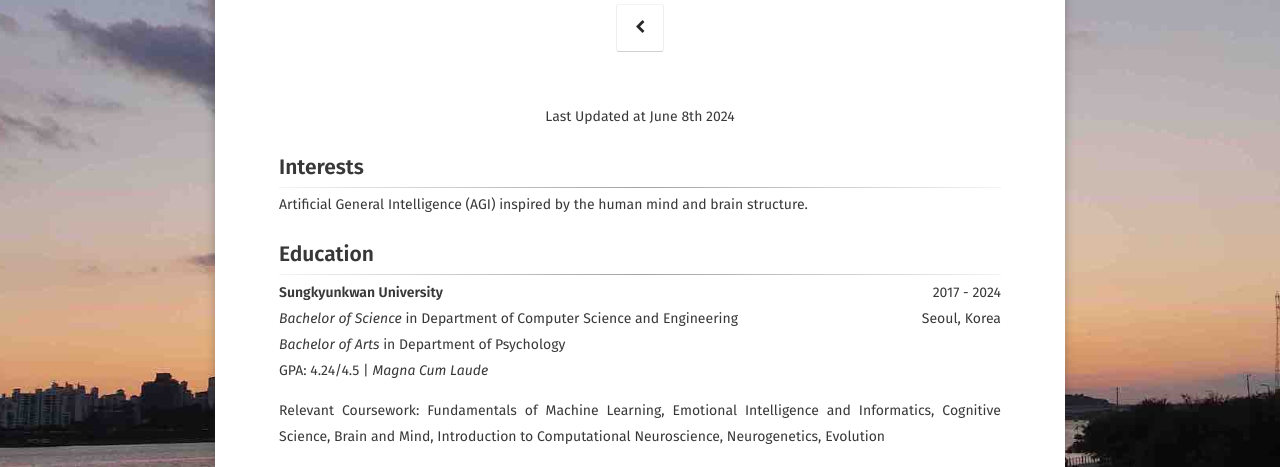
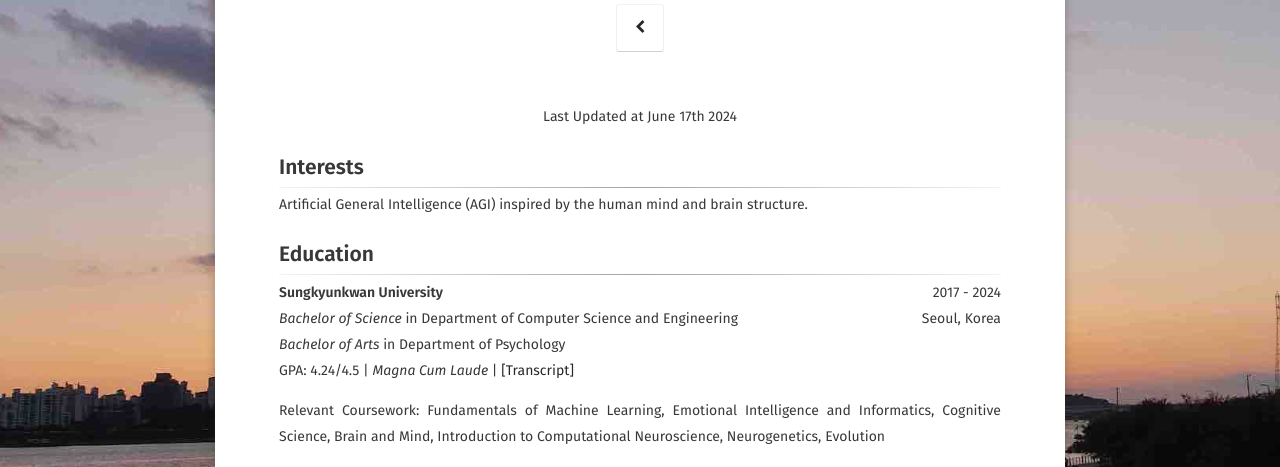
Before and after one commit to psj8252/psj8252.github.io, a Jekyll site: the page built from about/index.md, in a window 1280 px wide and 900 px high. Shown: the part 185-652 px from the top of the window. Built offline with Jekyll 4.4.1, drawn with Linux system fonts in a browser that asks for light colours.

Commit message:
feat: Add transcript

```diff
--- a/about/index.md
+++ b/about/index.md
@@ -6,7 +6,7 @@ date: 2019-12-6
 comments: false
 ---
 
-<center>Last Updated at June 8th 2024</center>
+<center>Last Updated at June 17th 2024</center>
 
 ## Interests
 
@@ -31,7 +31,7 @@ Artificial General Intelligence (AGI) inspired by the human mind and brain struc
     <br/>
     <i>Bachelor of Arts</i> in Department of Psychology
     <br/>
-    GPA: 4.24/4.5 | <i>Magna Cum Laude</i>
+    GPA: 4.24/4.5 | <i>Magna Cum Laude</i> | <a onclick="location.href='../assets/materials/Transcript.pdf'">[Transcript]</a>
 </p>
 
 Relevant Coursework: Fundamentals of Machine Learning, Emotional
```
Also changed, not shown: 1 other file.
